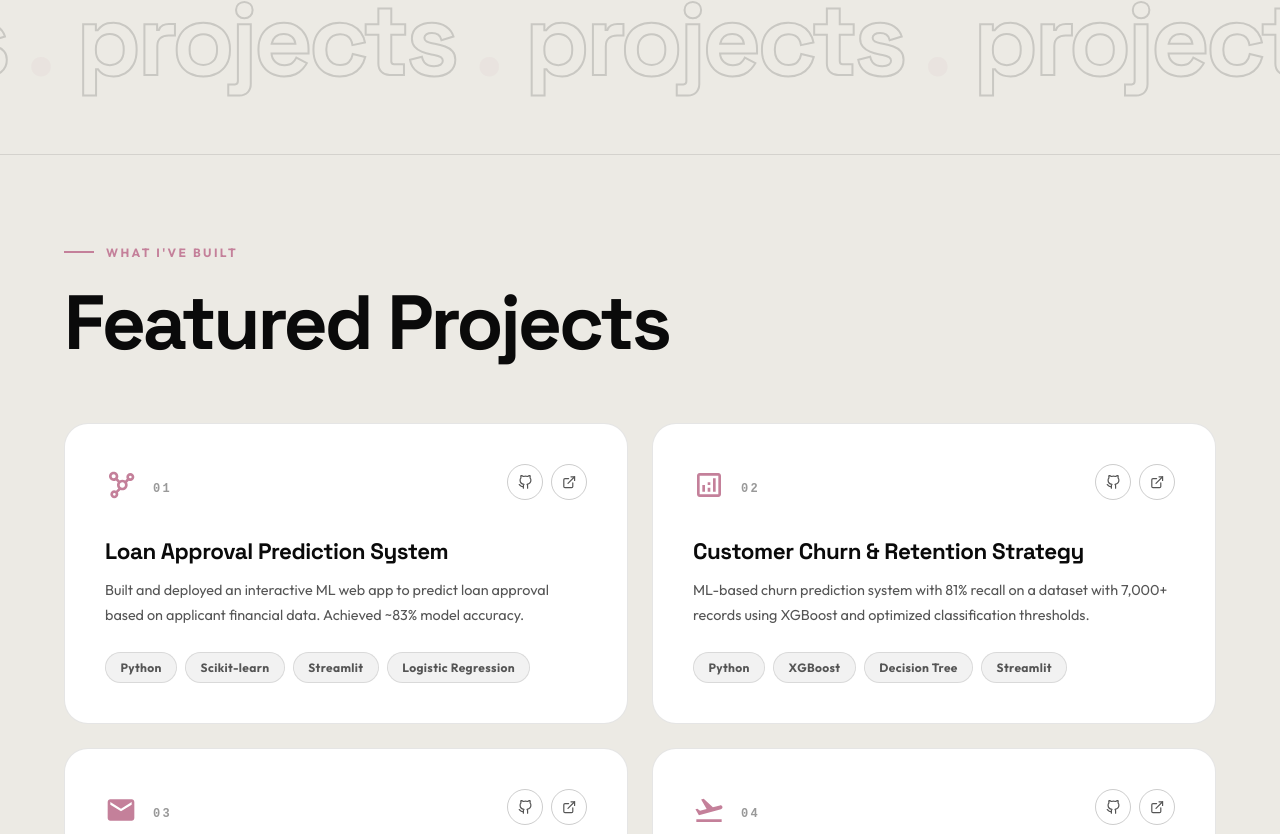
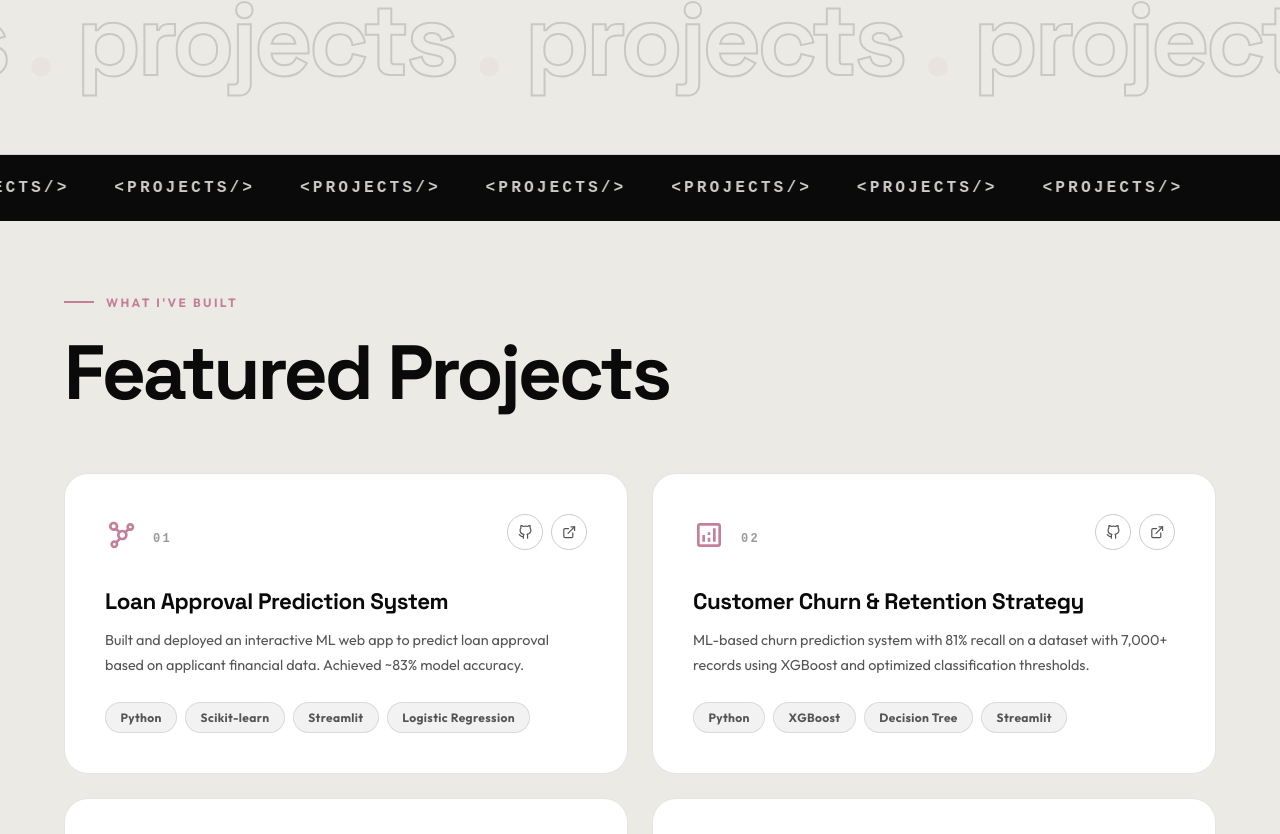
Before and after one commit to connectwithvanshika/Portfolio-2026, a React (Vite) app: page / in a window 1280 px wide. Shown: the part 5426-6260 px from the top of the page. Built offline with nearby package versions, Linux system fonts and the light colour scheme.

Commit message:
feat: pixel terminal card hover (glitch + scanlines) + pixel <PROJECTS/> marquee band

```diff
--- a/src/components/Projects.jsx
+++ b/src/components/Projects.jsx
@@ -1,6 +1,19 @@
 import { FiGithub, FiExternalLink } from 'react-icons/fi';
 import { BiNetworkChart } from 'react-icons/bi';
 import { MdOutlineAnalytics, MdEmail, MdOutlineFlightTakeoff, MdHealthAndSafety } from 'react-icons/md';
+
+/* Pixel text marquee — uses monospace CSS font */
+const PixelMarquee = () => (
+  <div className="pixel-marquee-wrap" aria-hidden="true">
+    <div className="pixel-marquee-track">
+      {Array.from({ length: 8 }).map((_, i) => (
+        <span key={i} className="pixel-marquee-item">
+          &lt;PROJECTS/&gt;<span className="pixel-dot">_</span>
+        </span>
+      ))}
+    </div>
+  </div>
+);
 
 const Marquee = ({ text, count = 6, reverse = false }) => (
   <div className="marquee-section" aria-hidden="true">
@@ -61,7 +74,10 @@ const Projects = () => (
   <section id="projects" className="section projects-section">
     <Marquee text="projects" />
 
-    <div className="container" style={{ marginTop: '5rem' }}>
+    {/* Pixel-style retro heading band */}
+    <PixelMarquee />
+
+    <div className="container" style={{ marginTop: '4rem' }}>
       <p className="section-label">What I've built</p>
       <h2 className="section-heading">Featured Projects</h2>
 
--- a/src/index.css
+++ b/src/index.css
@@ -1232,22 +1232,50 @@ li { list-style: none; }
   letter-spacing: 0.05em;
 }
 
+/* ─── Pixel Marquee (Projects) ────────────────────────── */
+.pixel-marquee-wrap {
+  overflow: hidden;
+  white-space: nowrap;
+  padding: 1.2rem 0;
+  background: var(--text-primary);
+  margin: 0;
+}
+
+.pixel-marquee-track {
+  display: inline-block;
+  animation: marqueeScroll 20s linear infinite;
+}
+
+.pixel-marquee-item {
+  display: inline-block;
+  font-family: 'Courier New', 'Lucida Console', monospace;
+  font-size: clamp(0.75rem, 1.5vw, 1rem);
+  font-weight: 700;
+  letter-spacing: 0.2em;
+  text-transform: uppercase;
+  color: var(--bg-primary);
+  margin-right: 2rem;
+  opacity: 0.85;
+}
+
+[data-theme='dark'] .pixel-marquee-item {
+  color: var(--bg-primary);
+}
+
+.pixel-dot {
+  color: var(--accent-light);
+  animation: cursorBlink 1s step-end infinite;
+}
+
+@keyframes cursorBlink {
+  0%, 100% { opacity: 1; }
+  50% { opacity: 0; }
+}
+
 /* ─── Responsive ──────────────────────────────────────── */
 @media (max-width: 1024px) {
-  .hero-wrapper {
-    grid-template-columns: 1fr;
+  .hero-info-inner {
     text-align: center;
-    padding-top: 2rem;
-  }
-
-  .hero-left {
-    order: 2;
-    padding: 2rem 0;
-  }
-
-  .hero-right {
-    order: 1;
-    padding: 2rem 0;
   }
 
   .hero-label {
@@ -1256,9 +1284,13 @@ li { list-style: none; }
 
   .hero-label::before { display: none; }
 
-  .hero-desc, .hero-stats {
+  .hero-desc {
     margin-left: auto;
     margin-right: auto;
+  }
+
+  .hero-stats {
+    justify-content: center;
   }
 
   .hero-actions {
@@ -1267,11 +1299,6 @@ li { list-style: none; }
 
   .hero-socials {
     justify-content: center;
-  }
-
-  .hero-img-wrap {
-    width: 320px;
-    height: 400px;
   }
 
   .about-grid {
```
